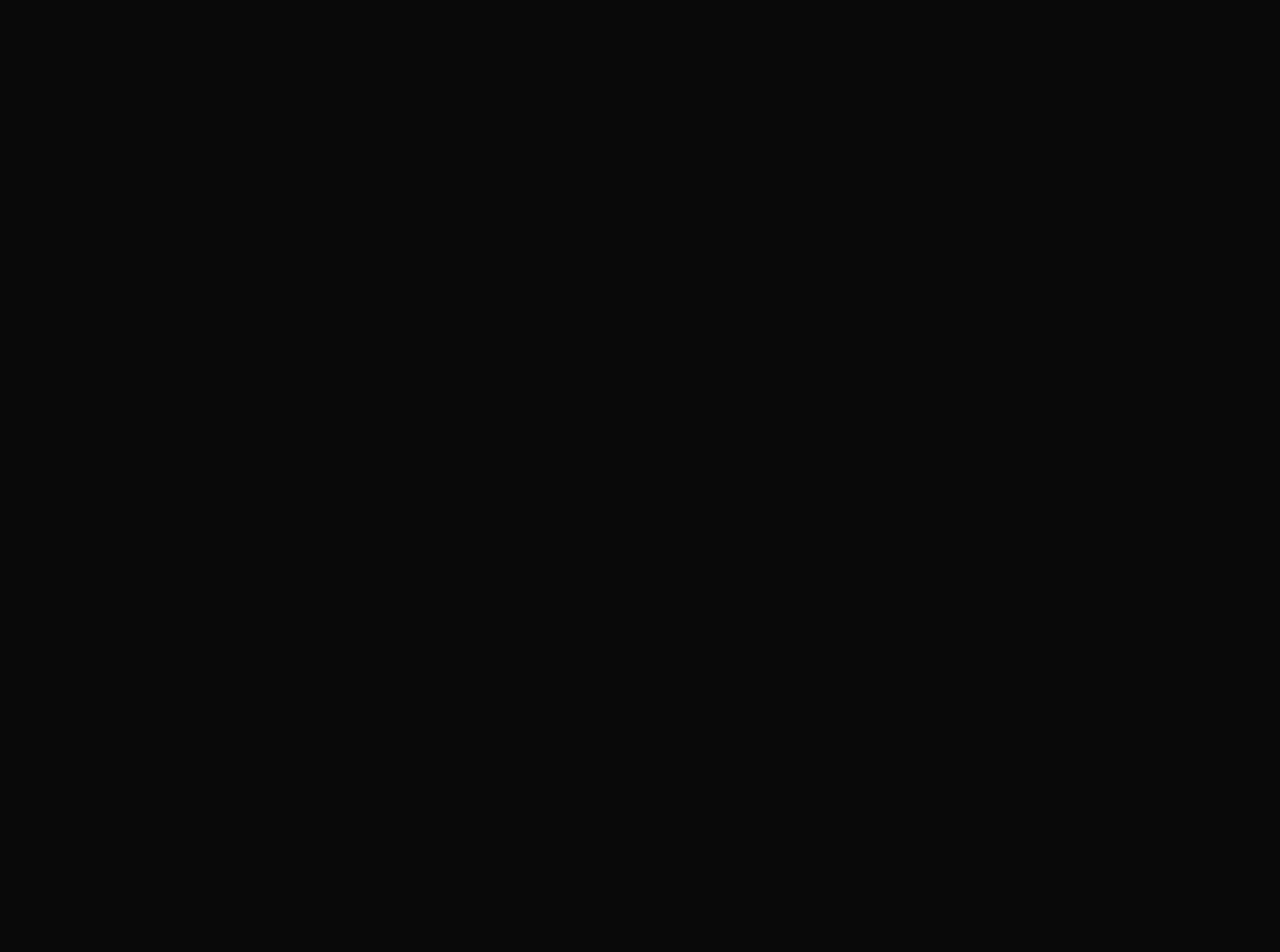
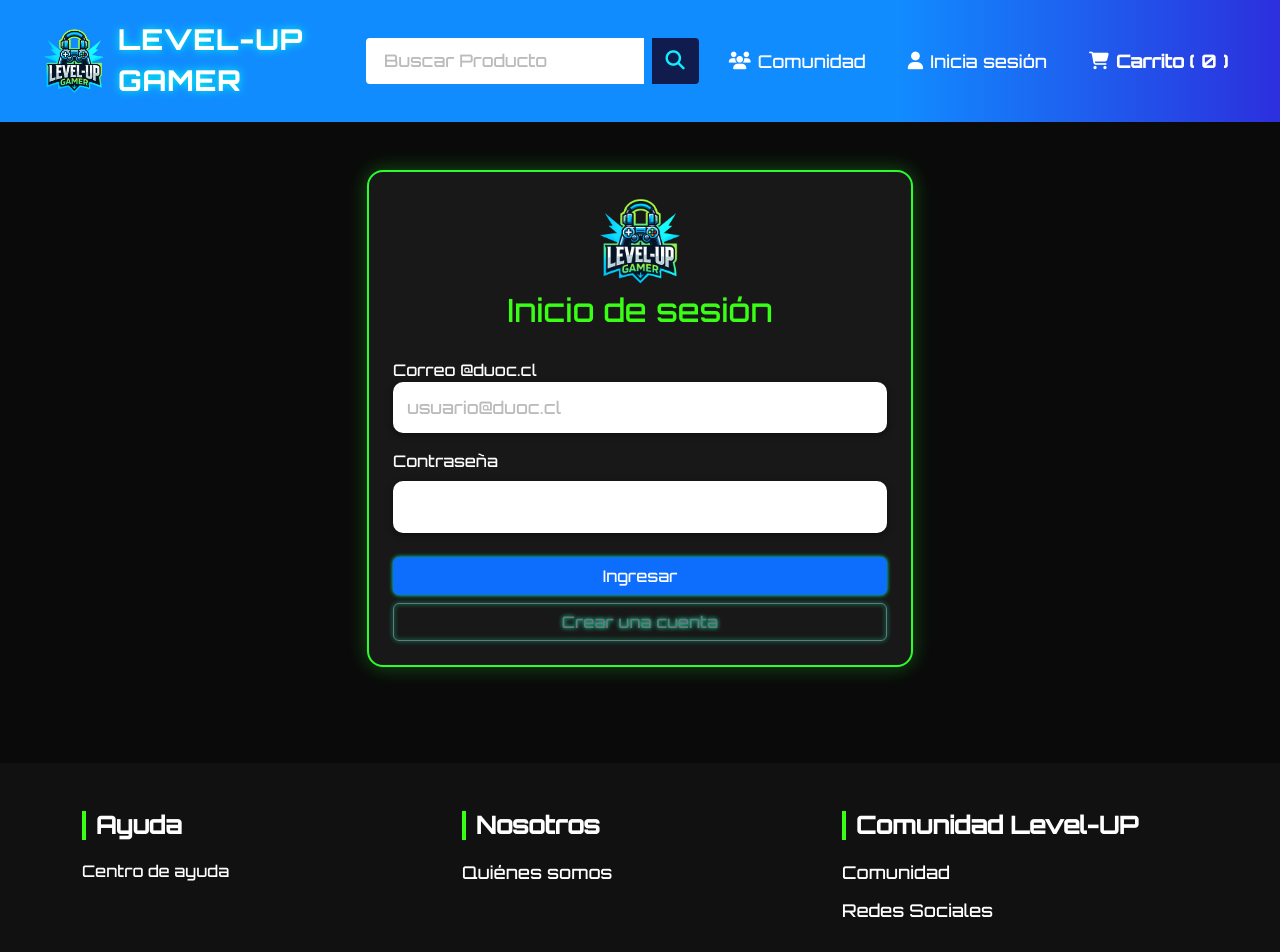
Before and after one commit to FranMGB96/MigracionLevelUp-Gamer, a React (Vite) app: page /login in a window 1280 px wide. Before the commit this address had no page. Shown: the top 952 px of the page. Before the commit the page ends 800 px from the top, so only its background shows below. Built offline with nearby package versions, Linux system fonts and the light colour scheme.

Commit message:
Se migro Login y se creo ScrollToTop

```diff
--- a/src/App.tsx
+++ b/src/App.tsx
@@ -4,17 +4,23 @@
 import { Nosotros } from "./pages/Nosotros";
 import { Layout } from "./layout/Layout";
 import { ProductDetail } from "./pages/ProductDetail";
+import ScrollToTop from "./components/ScrollToTop";
+import { Login } from "./pages/Login";
 
 function App() {
   return (
-    <Routes>
+    <>
+      <ScrollToTop />
+      <Routes>
       <Route element={<Layout />}>
         <Route path="/" element={<Products />} />  {/* Products como inicio */}
         <Route path="comunidad" element={<Comunidad />} />
         <Route path="nosotros" element={<Nosotros />} />
+          <Route path="login" element={<Login />} />
         <Route path="products/:id" element={<ProductDetail/>} />
       </Route>
     </Routes>
+    </>
   );
 }
 
--- /dev/null
+++ b/src/assets/login.css
@@ -0,0 +1,125 @@
+body {
+  background: #0a0a0a;
+  font-family: "Orbitron", "Roboto", sans-serif;
+}
+
+.login-form-box {
+  background: #181818;
+  border: 2.5px solid #2dfc2d;
+  box-shadow: 0 0 20px #2dfc2d50;
+  padding: 32px;
+}
+
+.form-box-gamer {
+  background: #181818;
+  border: 2.5px solid #2dfc2d;
+  box-shadow: 0 0 20px #2dfc2d50;
+  padding: 32px;
+  margin: auto;
+}
+
+.login-title {
+  font-family: "Orbitron", sans-serif;
+  color: #2dfc2d;
+  font-size: 2.5rem;
+  margin-bottom: 16px;
+}
+
+.form-label {
+  color: #fff;
+}
+
+.text-muted {
+  color: #39ff14 !important;
+  font-size: 2rem !important;
+  font-weight: 500;
+}
+
+/* Estilos personalizados para el formulario de inicio de sesión y registro
+   - Aplican estilos a los inputs y botones dentro de .form-box-gamer
+   - Eliminadas reglas de modal/animación innecesarias */
+.form-box-gamer input {
+  width: 100%;
+  font-size: 1.08rem;
+  font-family: "Orbitron", Arial, sans-serif;
+  padding: 13px 14px;
+  margin-bottom: 8px;
+  border-radius: 10px;
+  border: none;
+  outline: none;
+  background: #fff;
+  color: #222;
+  box-shadow: 0 2px 7px #0007;
+  transition: box-shadow 0.22s;
+}
+.form-box-gamer input:focus {
+  box-shadow: 0 0 0 2px #39ff14;
+}
+
+/* Botones estilo plantilla (puedes cambiar las clases de los botones a estas si prefieres) */
+.btn-gamer-profile {
+  background: #181c33;
+  color: #39ff14;
+  font-family: "Orbitron", Arial, sans-serif;
+  font-size: 1.15rem;
+  border: 2px solid #39ff14;
+  border-radius: 10px;
+  padding: 11px 5px;
+  font-weight: 700;
+  margin-bottom: 2px;
+  margin-top: 3px;
+  display: flex;
+  align-items: center;
+  gap: 8px;
+  justify-content: center;
+  cursor: pointer;
+  transition: background 0.18s, color 0.18s, border 0.18s;
+}
+.btn-gamer-profile:hover {
+  background: #39ff14;
+  color: #181c33;
+  border-color: #39ff14;
+}
+.btn-gamer-green {
+  background: #39ff14;
+  color: #fff;
+  font-family: "Orbitron", Arial, sans-serif;
+  font-size: 1.25rem;
+  font-weight: 700;
+  border: none;
+  border-radius: 10px;
+  padding: 12px 6px;
+  margin: 10px 0 7px 0;
+  cursor: pointer;
+  transition: background 0.2s;
+}
+.btn-gamer-green:hover {
+  background: #39ff14;
+  color: #222;
+}
+.btn-gamer-outline {
+  background: transparent;
+  color: #7c7c7c;
+  border: 2px solid #484849;
+  font-family: "Orbitron", Arial, sans-serif;
+  font-size: 1.13rem;
+  border-radius: 8px;
+  padding: 11px 5px;
+  cursor: pointer;
+  margin-bottom: 0;
+  transition: color 0.18s, border 0.18s, background 0.18s;
+}
+.btn-gamer-outline:hover {
+  border: 2px solid #39ff14;
+  color: #39ff14;
+  background: #111;
+}
+
+@media (max-width: 540px) {
+  .form-box-gamer {
+    padding: 18px 6vw;
+  }
+  .login-title {
+    font-size: 1.4rem;
+  }
+}
--- a/src/components/Footer.tsx
+++ b/src/components/Footer.tsx
@@ -24,25 +24,27 @@
             <div className="col-12 col-md-4 mb-4 mb-md-0">
               <h4 className="footer-title">Nosotros</h4>
               <ul className="list-unstyled">
-                <Link to="/nosotros">
-                  <a className="footer-link">Quiénes somos</a>
-                </Link>
+                <li>
+                  <Link to="/nosotros" className="footer-link">
+                    Quiénes somos
+                  </Link>
+                </li>
               </ul>
             </div>
 
             <div className="col-12 col-md-4">
               <h4 className="footer-title">Comunidad Level-UP</h4>
               <ul className="list-unstyled">
-                <Link to="/comunidad">
-                  <li>
-                    <a className="footer-link">Comunidad</a>
-                  </li>
-                </Link>
-                <Link to="/comunidad">
-                  <li>
-                    <a className="footer-link">Redes Sociales</a>
-                  </li>
-                </Link>
+                <li>
+                  <Link to="/comunidad" className="footer-link">
+                    Comunidad
+                  </Link>
+                </li>
+                <li>
+                  <Link to="/comunidad" className="footer-link">
+                    Redes Sociales
+                  </Link>
+                </li>
               </ul>
             </div>
           </div>
--- a/src/components/Navbar.tsx
+++ b/src/components/Navbar.tsx
@@ -42,9 +42,9 @@
             <Link to="/comunidad">
               <i className="fa fa-users"></i> Comunidad
             </Link>
-            <a href="" id="openLoginModal">
+            <Link to="/login">
               <i className="fa fa-user"></i> Inicia sesión
-            </a>
+            </Link>
             <a href="#" className="cart-btn" id="openCartModal">
               <i className="fa fa-shopping-cart"></i>
               Carrito (<span id="cart-count">0</span>)
--- /dev/null
+++ b/src/components/ScrollToTop.tsx
@@ -0,0 +1,15 @@
+import { useEffect } from "react";
+import { useLocation } from "react-router-dom";
+
+export const ScrollToTop = () => {
+  const { pathname } = useLocation();
+
+  useEffect(() => {
+    // Al cambiar la ruta, llevar la ventana al inicio
+    window.scrollTo({ top: 0, left: 0, behavior: "auto" });
+  }, [pathname]);
+
+  return null;
+};
+
+export default ScrollToTop;
--- a/src/index.css
+++ b/src/index.css
@@ -68,7 +68,12 @@
   border-radius: 10px;
   text-align: center;
   transition: transform 0.3s, box-shadow 0.3s;
-  height: 100%;
+  /* Usar layout flex para distribuir título, imagen, precio y botón
+     y asegurar que el botón quede alineado en la parte inferior */
+  display: flex;
+  flex-direction: column;
+  justify-content: space-between;
+  min-height: 360px;
 }
 
 .producto:hover {
@@ -81,13 +86,20 @@
   height: 200px;
   object-fit: cover;
   border-radius: 5px;
+  margin-top: 12px;
   margin-bottom: 10px;
+  /* Evitar que la imagen cambie el tamaño del contenedor */
+  flex-shrink: 0;
 }
 
 .producto h3 {
   color: #1e90ff;
   font-size: 1.2rem;
   margin: 10px 0;
+  /* Limitar espacio ocupado por el título para mantener uniformidad */
+  line-height: 1.1em;
+  max-height: 2.2em; /* aprox. 2 líneas */
+  overflow: hidden;
 }
 
 .producto p {
@@ -535,3 +547,39 @@
     display: block;
   }
 }
+
+/* --- Disable glow/destello on buttons globally --- */
+/* Esto anula efectos de box-shadow en botones para evitar destellos */
+button,
+.btn,
+.btn-gamer-green,
+.btn-gamer-outline,
+.btn-gamer-profile,
+.btn-categoria,
+.gamer-navbar-actions a,
+.cart-btn {
+  box-shadow: none !important;
+}
+
+button:focus,
+.btn:focus,
+.btn-gamer-green:focus,
+.btn-gamer-profile:focus,
+.btn-gamer-outline:focus,
+.btn-categoria:focus,
+.gamer-navbar-actions a:focus,
+.cart-btn:focus {
+  box-shadow: none !important;
+  outline: none !important;
+}
+
+/* Si hay sombras aplicadas en hover por selectores específicos, anularlas */
+.btn:hover,
+.btn-gamer-green:hover,
+.btn-gamer-profile:hover,
+.btn-gamer-outline:hover,
+.btn-categoria:hover,
+.gamer-navbar-actions a:hover,
+.cart-btn:hover {
+  box-shadow: none !important;
+}
--- /dev/null
+++ b/src/pages/Login.tsx
@@ -0,0 +1,53 @@
+import { Link } from "react-router-dom";
+import "../assets/login.css";
+
+export const Login = () => {
+  const handleSubmit = (e: React.FormEvent) => {
+    e.preventDefault();
+    // Aquí puedes agregar la lógica de autenticación o navegación
+    alert("Login enviado (demo)");
+  };
+
+  return (
+    <div className="container py-5">
+      <div className="row justify-content-center">
+        <div className="col-lg-6">
+          <div className="form-box-gamer rounded-4 mx-auto p-4">
+            <div className="text-center mb-4">
+              <img src="/img/level-up.png" alt="Level-Up Gamer" width={90} />
+              <p className="text-muted mb-0">Inicio de sesión</p>
+            </div>
+            <form id="formLogin" onSubmit={handleSubmit} noValidate>
+              <div className="mb-3">
+                <label htmlFor="loginCorreo">Correo @duoc.cl</label>
+                <input
+                  id="loginCorreo"
+                  className="form-control"
+                  type="email"
+                  placeholder="usuario@duoc.cl"
+                  required
+                />
+              </div>
+              <div className="mb-3">
+                <label htmlFor="loginPass" className="form-label">
+                  Contraseña
+                </label>
+                <input id="loginPass" className="form-control" type="password" required />
+              </div>
+              <div className="d-grid gap-2 mt-4">
+                <button type="submit" className="btn btn-primary">
+                  Ingresar
+                </button>
+                <Link to="/registrar" className="btn btn-outline-secondary">
+                  Crear una cuenta
+                </Link>
+              </div>
+            </form>
+          </div>
+        </div>
+      </div>
+    </div>
+  );
+};
+
+export default Login;
```
